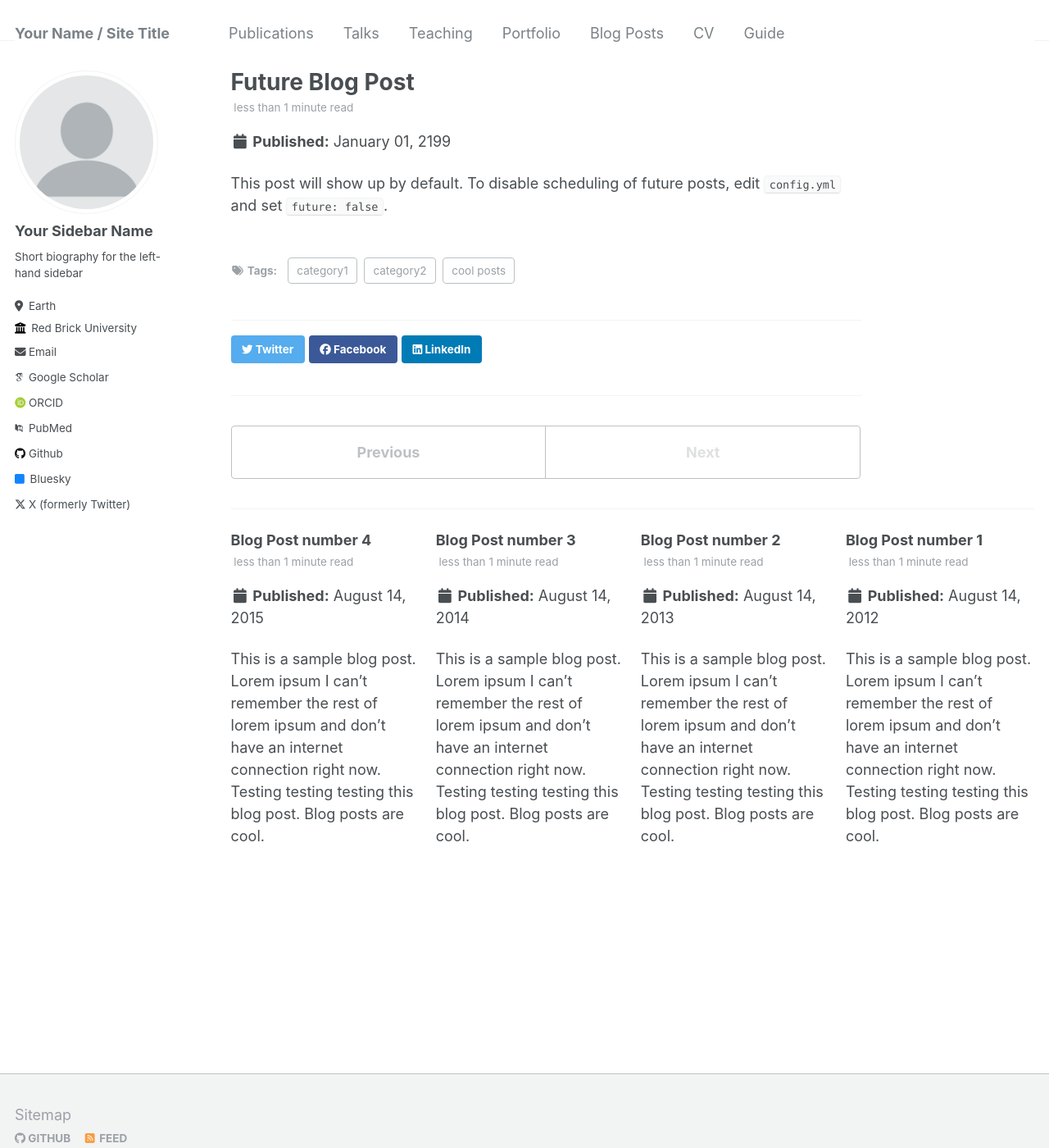
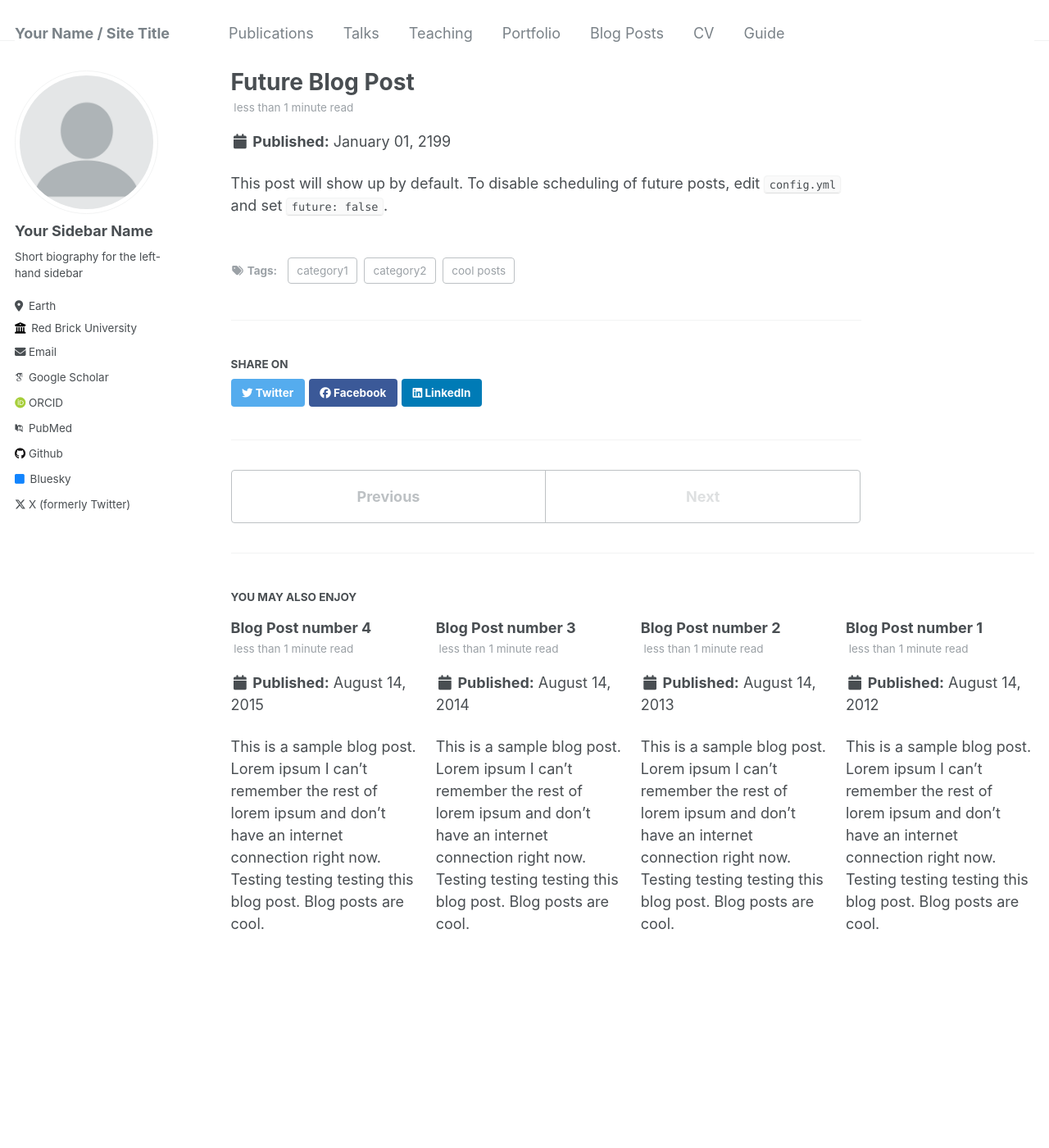
Before and after one commit to leoleepsyche/LiuGeng, a Jekyll site: the page built from _posts/2199-01-01-future-post.md, in a window 1280 px wide and 1400 px high. Shown: the whole window at 82% size. Built offline with Jekyll 4.4.1, drawn with Linux system fonts in a browser that asks for light colours; some web fonts are replaced; part of the change alters nothing that is shown.

```diff
--- a/_config.yml
+++ b/_config.yml
@@ -7,7 +7,7 @@
 # server process.
 
 # Basic Site Settings
-locale                   : "Milan-Italy"
+locale                   : "en-US"
 title                    : "Your Name / Site Title"
 title_separator          : "-"
 name                     : &name "Your Name"
```
